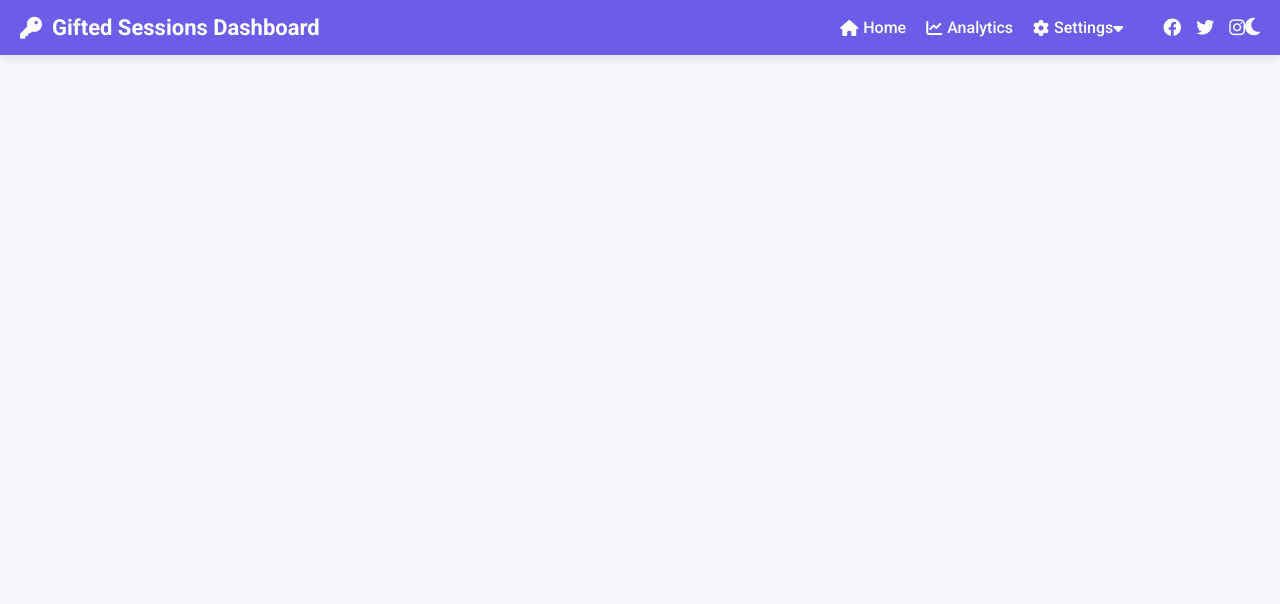
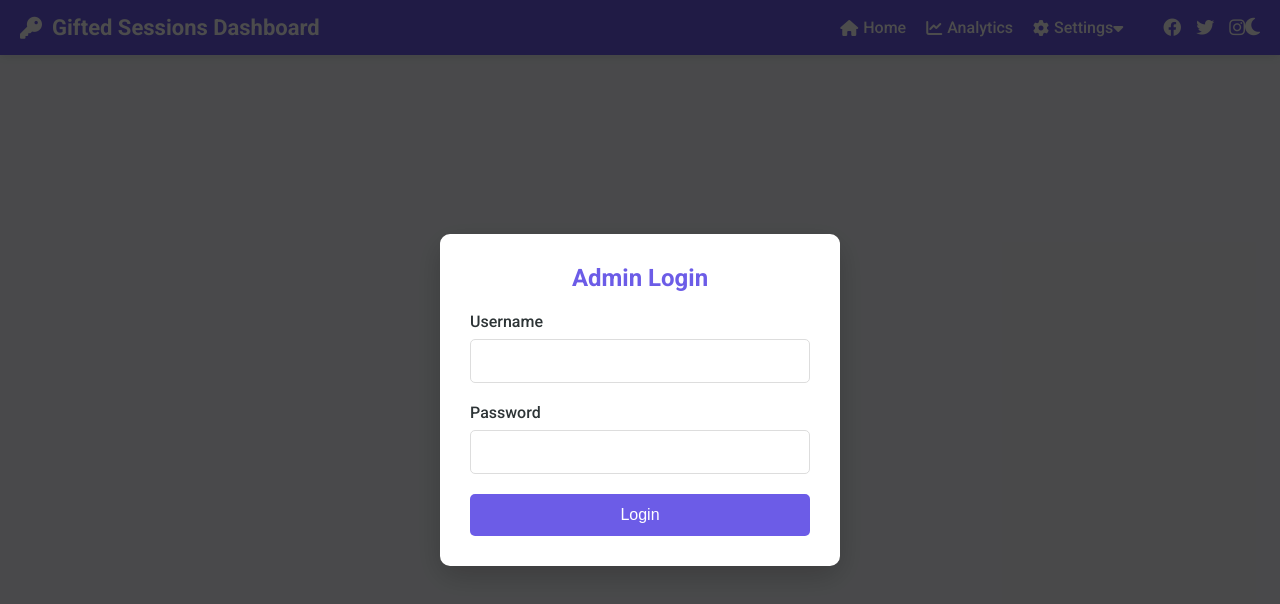
Before and after one commit to Mek-d1/test-ben, a website: page index.html in a window 1280 px wide. Drawn offline with Linux system fonts and the light colour scheme.

Commit message:
Add files via upload

```diff
--- a/index.html
+++ b/index.html
@@ -552,7 +552,22 @@
     </div>
   </nav>
 
-
+  <div class="auth-container" id="authContainer">
+    <div class="auth-box">
+      <h2>Admin Login</h2>
+      <form id="loginForm">
+        <div class="form-group">
+          <label for="username">Username</label>
+          <input type="text" id="username" required="">
+        </div>
+        <div class="form-group">
+          <label for="password">Password</label>
+          <input type="password" id="password" required="">
+        </div>
+        <button type="submit" class="btn">Login</button>
+      </form>
+    </div>
+  </div>
 
   <div class="container">
     <div class="dashboard" id="dashboard">
```
